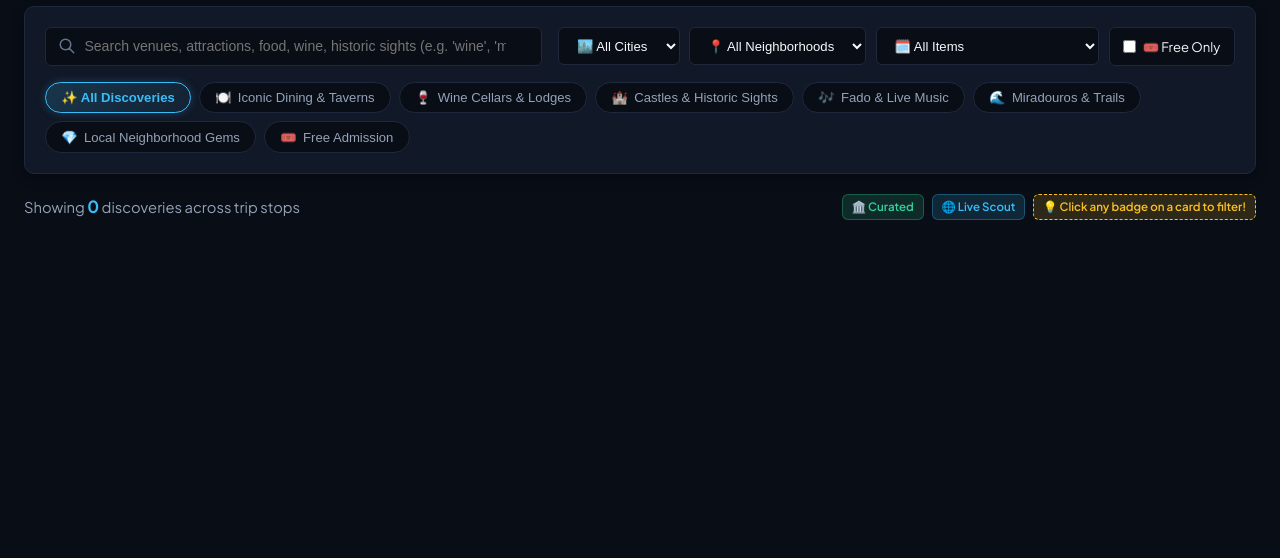
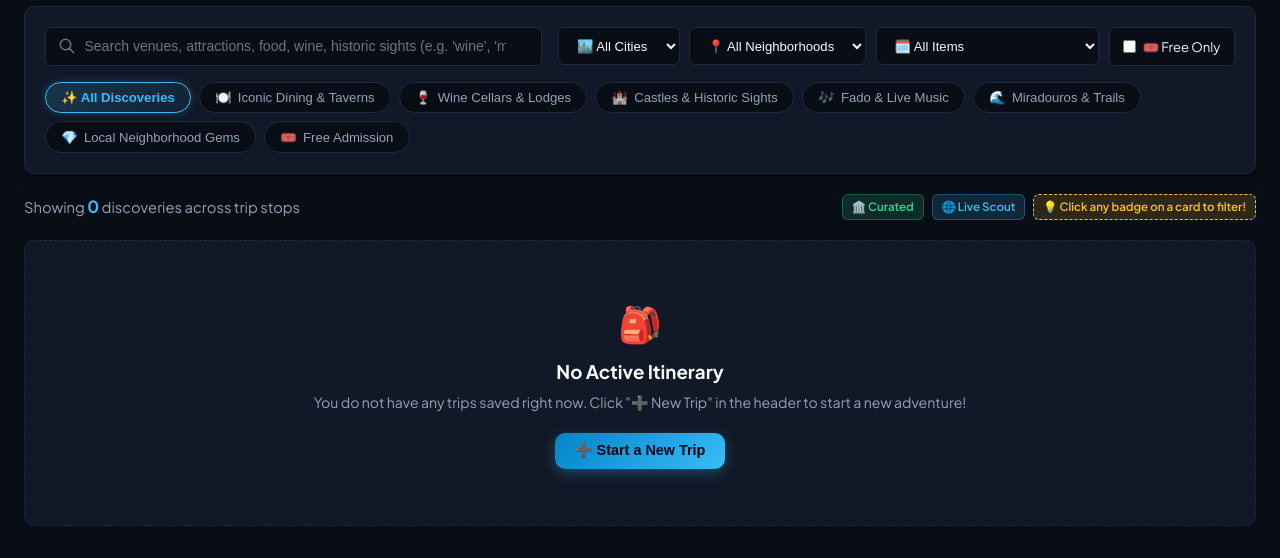
Before and after one commit to larrymunroe-sys/travel_scout, a FastAPI app: page / in a window 1280 px wide. Shown: the part 342-900 px from the top of the page. Before the commit the page ends 562 px from the top, so only its background shows below. Run offline with FastAPI, Linux system fonts and the light colour scheme; data that the repository does not hold is empty.

Commit message:
Fix trip deletion: prevent ghost trip re-creation, cascade delete city items, and reload page cleanly

```diff
--- a/app.py
+++ b/app.py
@@ -70,7 +70,7 @@ def get_current_user(request: Request, db: Session = Depends(get_db)) -> User:
         )
     return user
 
-def get_user_accessible_trips(user: User, db: Session) -> List[Trip]:
+def get_user_accessible_trips(user: User, db: Session, auto_create: bool = False) -> List[Trip]:
     """Retrieve only trips owned by or explicitly shared with the current user."""
     collab_trip_ids = [
         c.trip_id for c in db.query(TripCollaborator.trip_id).filter(TripCollaborator.user_id == user.id).all()
@@ -82,7 +82,7 @@ def get_user_accessible_trips(user: User, db: Session) -> List[Trip]:
         )
     ).all()
 
-    if not trips:
+    if not trips and auto_create:
         # Auto-create starter itinerary for this user so they can immediately plan and add cities
         first_name = user.name.split()[0] if user.name else "My"
         starter_trip = Trip(
@@ -643,8 +643,8 @@ async def delete_trip(trip_id: str, request: Request, db: Session = Depends(get_
     db.delete(trip)
     db.commit()
 
-    # Find remaining accessible trips for this user (or auto-provision if none)
-    remaining = get_user_accessible_trips(user, db)
+    # Find remaining accessible trips for this user (do not auto-create if user deleted all trips)
+    remaining = get_user_accessible_trips(user, db, auto_create=False)
 
     return {
         "status": "deleted",
@@ -1046,9 +1046,19 @@ async def delete_city(trip_id: str, city_id: str, request: Request, db: Session
     """Delete a destination city and cascade clean its stays and assigned items."""
     user = get_current_user(request, db)
     check_trip_access(trip_id, user, db, require_edit=True)
+
+    # 1. Clean up all itinerary items associated with this city
+    db.query(ItineraryItem).filter(ItineraryItem.city_segment_id == city_id).delete()
+
+    # 2. Clean up all stays associated with this city
+    db.query(StayLocation).filter(StayLocation.city_segment_id == city_id).delete()
+
+    # 3. Delete city segment itself
     success = scout_engine.delete_city(db, trip_id, city_id)
     if not success:
         raise HTTPException(status_code=404, detail="City not found")
+
+    db.commit()
     return {"status": "deleted", "city_id": city_id}
 
 # ==================== STAY / HOTEL CRUD ====================
--- a/static/app.js
+++ b/static/app.js
@@ -441,14 +441,12 @@ async function loadTripsDropdown() {
 
 async function loadInitialTrip() {
   try {
-    const localUserId = localStorage.getItem("travel_scout_user_id");
-    const headers = {};
-    if (localUserId) headers["x-travel-scout-user-id"] = localUserId;
-
-    const res = await fetch("/api/trips", { headers, credentials: "include" });
+    const res = await fetch("/api/trips", { headers: getAuthHeaders(), credentials: "include" });
     const trips = await res.json();
     if (trips.length > 0) {
-      currentTripId = trips[0].id;
+      if (!currentTripId || !trips.find(t => t.id === currentTripId)) {
+        currentTripId = trips[0].id;
+      }
       await loadTripsDropdown();
       await refreshTrip();
     } else {
@@ -480,6 +478,22 @@ async function loadInitialTrip() {
       if (todoGrid) todoGrid.innerHTML = `<p style="grid-column:1/-1; color:var(--text-muted); text-align:center; padding:2rem;">${!currentUser ? 'Please sign in with Gmail to view the To-Do list.' : 'No items yet. Create a trip to start planning.'}</p>`;
       const daysContainer = document.getElementById("daysContainer");
       if (daysContainer) daysContainer.innerHTML = "";
+
+      const exploreCardsGrid = document.getElementById("exploreCardsGrid");
+      if (exploreCardsGrid) {
+        exploreCardsGrid.innerHTML = `
+          <div style="grid-column: 1/-1; text-align: center; padding: 3.5rem 1.5rem; color: var(--text-muted); background: var(--bg-card); border-radius: var(--radius-md); border: 1px dashed var(--border);">
+            <div style="font-size: 2.2rem; margin-bottom: 0.5rem;">🎒</div>
+            <h3 style="color: var(--text-main); margin-bottom: 0.4rem;">No Active Itinerary</h3>
+            <p style="font-size: 0.88rem; margin-bottom: 1.2rem;">You do not have any trips saved right now. Click "➕ New Trip" in the header to start a new adventure!</p>
+            <button class="btn btn-primary" onclick="document.getElementById('createTripModal').style.display='flex'">➕ Start a New Trip</button>
+          </div>
+        `;
+      }
+      const exploreCount = document.getElementById("exploreItemCount");
+      if (exploreCount) exploreCount.textContent = "0";
+      const collabsBar = document.getElementById("collaboratorsBar");
+      if (collabsBar) collabsBar.innerHTML = "";
     }
   } catch (err) {
     console.error("Failed to load initial trip:", err);
@@ -1637,12 +1651,8 @@ function initModals() {
           const data = await res.json();
           editTripModal.style.display = "none";
           alert(`"${tripTitle}" has been permanently deleted.`);
-          if (data.next_trip_id) {
-            currentTripId = data.next_trip_id;
-          } else {
-            currentTripId = null;
-          }
-          await loadInitialTrip();
+          currentTripId = data.next_trip_id || null;
+          window.location.reload();
         } else {
           const err = await res.json().catch(() => ({}));
           alert("Failed to delete trip: " + (err.detail || res.statusText));
--- a/templates/index.html
+++ b/templates/index.html
@@ -8,7 +8,7 @@
   <link rel="preconnect" href="https://fonts.gstatic.com" crossorigin>
   <link href="https://fonts.googleapis.com/css2?family=Plus+Jakarta+Sans:wght@400;500;600;700;800&family=Space+Grotesk:wght@500;700&display=swap" rel="stylesheet">
   <link rel="stylesheet" href="https://unpkg.com/leaflet@1.9.4/dist/leaflet.css" />
-  <link rel="stylesheet" href="/static/styles.css?v=2.2" />
+  <link rel="stylesheet" href="/static/styles.css?v=2.3" />
 </head>
 <body>
   <!-- Header -->
@@ -850,6 +850,6 @@
   </footer>
 
   <script src="https://unpkg.com/leaflet@1.9.4/dist/leaflet.js"></script>
-  <script src="/static/app.js?v=2.2"></script>
+  <script src="/static/app.js?v=2.3"></script>
 </body>
 </html>
```
